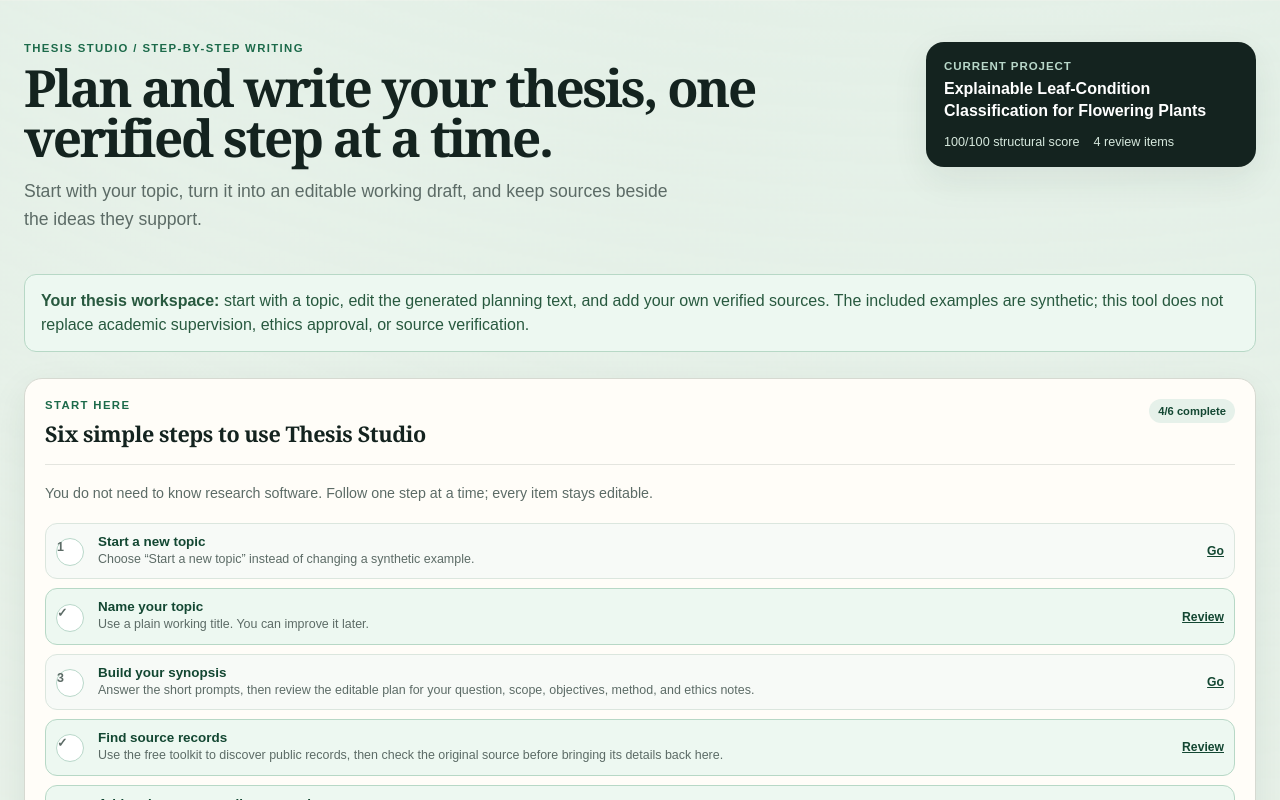
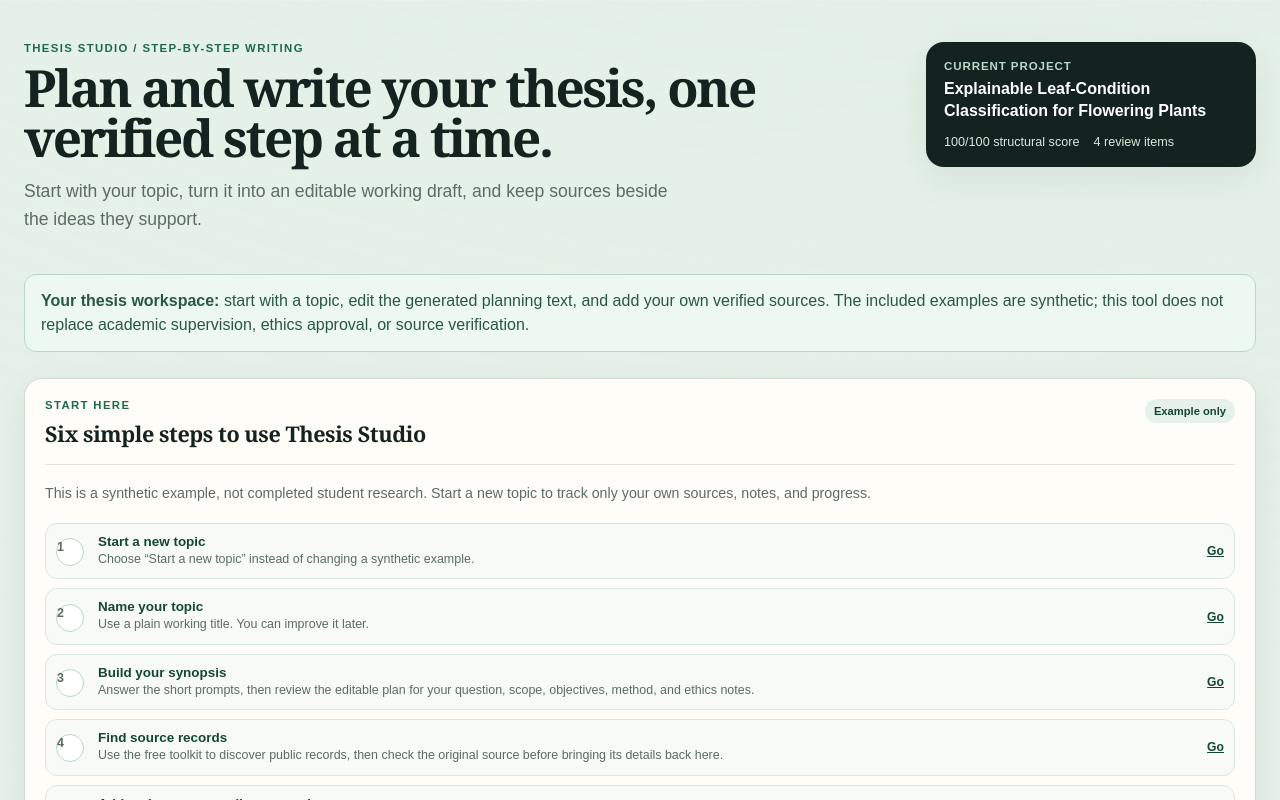
Before and after one commit to d4kash/thesis, a Next.js app: page / in a window 1280 px wide. Shown: the top 800 px of the page. Built offline with nearby package versions, Linux system fonts and the light colour scheme.

Commit message:
Keep synthetic demo progress separate

```diff
--- a/components/GettingStartedGuide.tsx
+++ b/components/GettingStartedGuide.tsx
@@ -10,18 +10,18 @@ interface GettingStartedGuideProps {
 export function GettingStartedGuide({ project, review }: GettingStartedGuideProps) {
   const isNewWorkingProject = project.id === "local-plan";
   const synopsis = buildSynopsis(project);
-  const hasResearchNotes = project.priorResearch.some((record) =>
+  const hasResearchNotes = isNewWorkingProject && project.priorResearch.some((record) =>
     [record.context, record.researchQuestion, record.methodology, record.findings, record.limitations]
       .some((value) => value.trim().length >= 12),
   );
-  const hasSourceRecords = project.priorResearch.length > 0 || project.sources.length > 0;
+  const hasSourceRecords = isNewWorkingProject && (project.priorResearch.length > 0 || project.sources.length > 0);
   const steps = [
     { href: "#project-picker", label: "Start a new topic", detail: "Choose “Start a new topic” instead of changing a synthetic example.", done: isNewWorkingProject },
-    { href: "#research-brief", label: "Name your topic", detail: "Use a plain working title. You can improve it later.", done: hasTopic(project) },
-    { href: "#synopsis-builder", label: "Build your synopsis", detail: "Answer the short prompts, then review the editable plan for your question, scope, objectives, method, and ethics notes.", done: synopsis.isReadyForSupervisorReview },
+    { href: "#research-brief", label: "Name your topic", detail: "Use a plain working title. You can improve it later.", done: isNewWorkingProject && hasTopic(project) },
+    { href: "#synopsis-builder", label: "Build your synopsis", detail: "Answer the short prompts, then review the editable plan for your question, scope, objectives, method, and ethics notes.", done: isNewWorkingProject && synopsis.isReadyForSupervisorReview },
     { href: "#research-toolkit", label: "Find source records", detail: "Use the free toolkit to discover public records, then check the original source before bringing its details back here.", done: hasSourceRecords },
     { href: "#prior-research", label: "Add and compare earlier research", detail: "Paste a public source link, then record checked notes in your own words and map each literature point to its source location.", done: hasResearchNotes },
-    { href: "#quality-review", label: "Check and export a planning draft", detail: "Resolve critical checks, then take the draft to your supervisor for review.", done: review.canExportAsDraft && hasResearchNotes },
+    { href: "#quality-review", label: "Check and export a planning draft", detail: "Resolve critical checks, then take the draft to your supervisor for review.", done: isNewWorkingProject && review.canExportAsDraft && hasResearchNotes },
   ];
   const nextStep = steps.find((step) => !step.done);
   const completedCount = steps.filter((step) => step.done).length;
@@ -33,9 +33,13 @@ export function GettingStartedGuide({ project, review }: GettingStartedGuideProp
           <p className="eyebrow">START HERE</p>
           <h2 id="getting-started-heading">Six simple steps to use Thesis Studio</h2>
         </div>
-        <span className="status-pill">{completedCount}/6 complete</span>
+        <span className="status-pill">{isNewWorkingProject ? `${completedCount}/6 complete` : "Example only"}</span>
       </div>
-      <p className="review-intro">You do not need to know research software. Follow one step at a time; every item stays editable.</p>
+      <p className="review-intro">
+        {isNewWorkingProject
+          ? "You do not need to know research software. Follow one step at a time; every item stays editable."
+          : "This is a synthetic example, not completed student research. Start a new topic to track only your own sources, notes, and progress."}
+      </p>
       <ol className="getting-started__steps">
         {steps.map((step, index) => (
           <li className={step.done ? "getting-started__step getting-started__step--done" : "getting-started__step"} key={step.label}>
```
Also changed, not shown: 1 other file (tests, documents, lock files or other folders).
